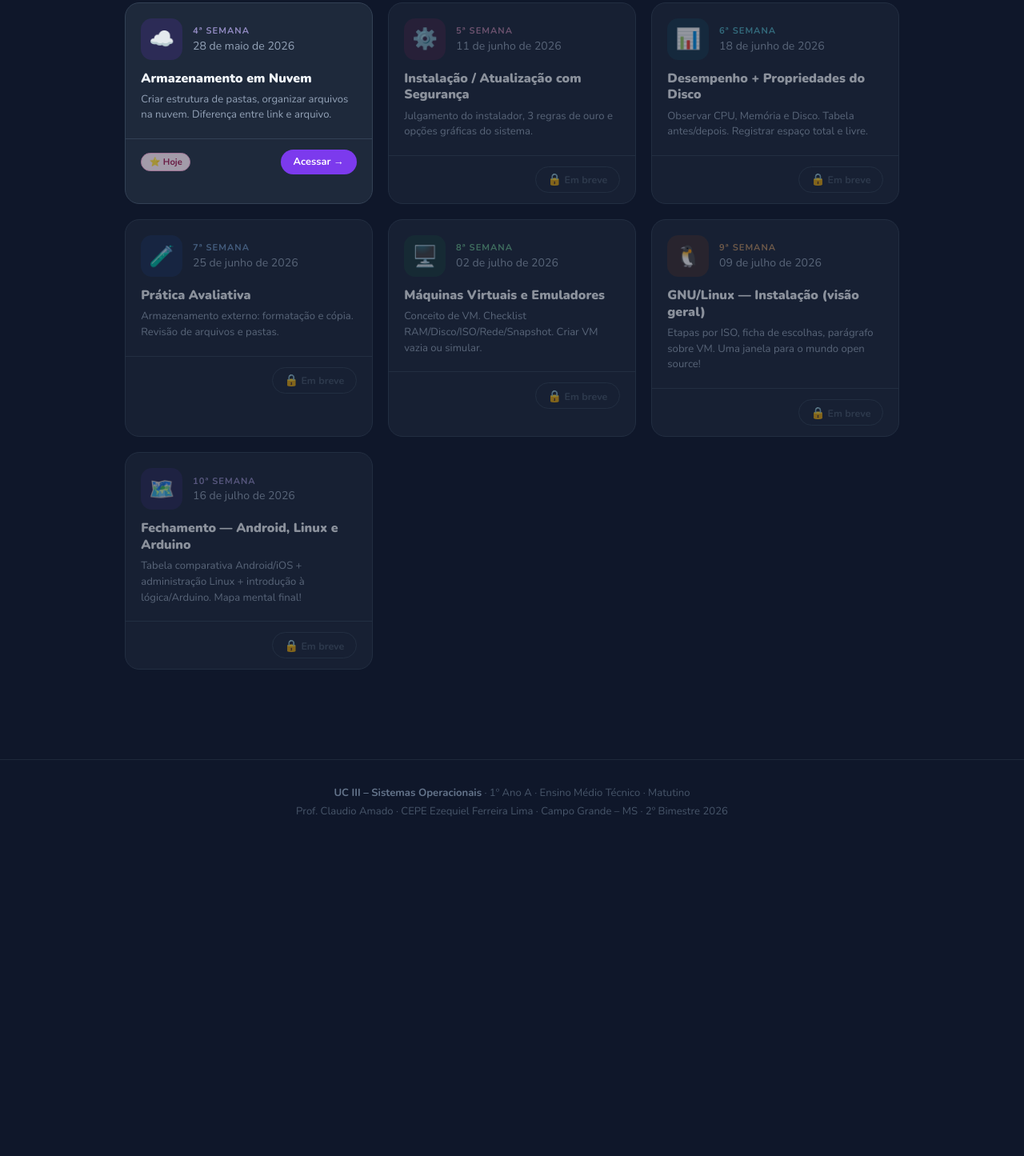
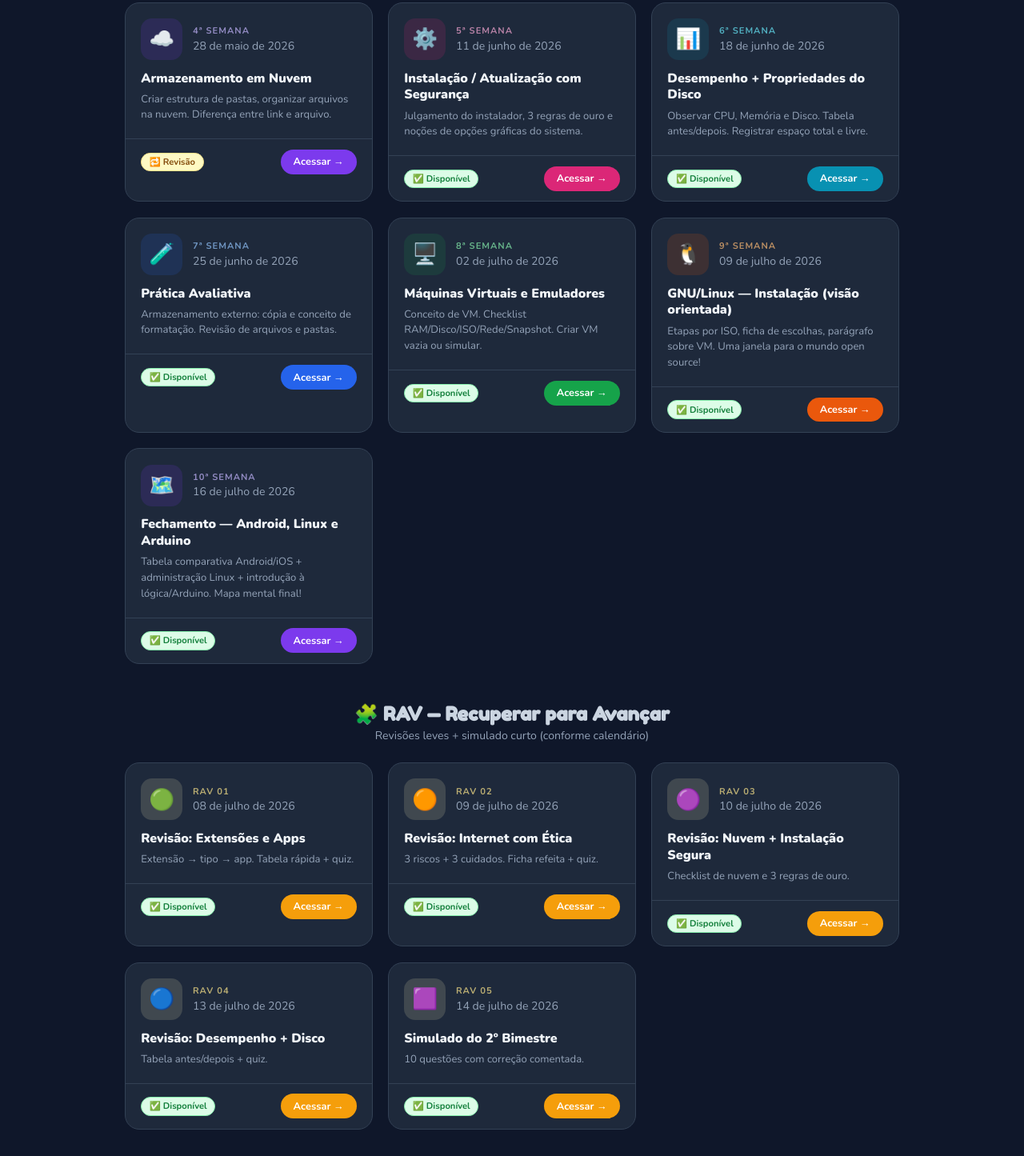
Before and after one commit to ccamado/sistemas_operacionais, a plain HTML site: page index.html in a window 1280 px wide. Shown: the part 775-2220 px from the top of the page at 80% size. Before the commit the page ends 1830 px from the top, so only its background shows below. Drawn offline with nearby package versions, Linux system fonts and the light colour scheme.

Commit message:
Update index.html with aulas 05-10 and RAV section

```diff
--- a/index.html
+++ b/index.html
@@ -251,21 +251,39 @@
 
     .s5 .card-icon { background: rgba(219,39,119,.15); }
     .s5 .card-meta .semana { color: #f9a8d4; }
+    .s5 .btn-aula { background: #db2777; color: white; }
+    .s5 .btn-aula:hover { background: #be185d; }
 
     .s6 .card-icon { background: rgba(8,145,178,.15); }
     .s6 .card-meta .semana { color: #67e8f9; }
+    .s6 .btn-aula { background: #0891b2; color: white; }
+    .s6 .btn-aula:hover { background: #0e7490; }
 
     .s7 .card-icon { background: rgba(37,99,235,.15); }
     .s7 .card-meta .semana { color: #93c5fd; }
+    .s7 .btn-aula { background: #2563eb; color: white; }
+    .s7 .btn-aula:hover { background: #1d4ed8; }
 
     .s8 .card-icon { background: rgba(22,163,74,.15); }
     .s8 .card-meta .semana { color: #86efac; }
+    .s8 .btn-aula { background: #16a34a; color: white; }
+    .s8 .btn-aula:hover { background: #15803d; }
 
     .s9 .card-icon { background: rgba(234,88,12,.15); }
     .s9 .card-meta .semana { color: #fdba74; }
+    .s9 .btn-aula { background: #ea580c; color: white; }
+    .s9 .btn-aula:hover { background: #c2410c; }
 
     .s10 .card-icon { background: rgba(124,58,237,.15); }
     .s10 .card-meta .semana { color: #c4b5fd; }
+    .s10 .btn-aula { background: #7c3aed; color: white; }
+    .s10 .btn-aula:hover { background: #6d28d9; }
+
+    /* RAV */
+    .rav .card-icon { background: rgba(254,249,195,.15); }
+    .rav .card-meta .semana { color: #fde68a; }
+    .rav .btn-aula { background: #f59e0b; color: white; }
+    .rav .btn-aula:hover { background: #d97706; }
 
     /* FOOTER */
     footer {
@@ -289,16 +307,16 @@
   <div class="progress-bar-wrap">
     <div class="progress-label">
       <span>📚 Progresso do bimestre</span>
-      <span>4 de 10 aulas</span>
+      <span>10 de 10 aulas</span>
     </div>
-    <div class="progress-bar"><div class="progress-fill"></div></div>
+    <div class="progress-bar"><div class="progress-fill" style="width:100%"></div></div>
   </div>
 </div>
 
 <main>
   <div class="secao-titulo">
     <h2>📅 Aulas do 2º Bimestre</h2>
-    <p>Clique em uma aula disponível para acessar o conteúdo, resumo e quiz</p>
+    <p>Clique em uma aula para acessar conteúdo, resumo e quiz</p>
   </div>
 
   <div class="grid">
@@ -374,13 +392,13 @@
         <p>Criar estrutura de pastas, organizar arquivos na nuvem. Diferença entre link e arquivo.</p>
       </div>
       <div class="card-footer">
-        <span class="tag-hoje">⭐ Hoje</span>
+        <span class="tag-revisao">🔁 Revisão</span>
         <a class="btn-aula" href="aula04.html">Acessar →</a>
       </div>
     </div>
 
-    <!-- AULA 5 EM BREVE -->
-    <div class="card s5 em-breve">
+    <!-- AULA 5 -->
+    <div class="card s5">
       <div class="card-top">
         <div class="card-icon">⚙️</div>
         <div class="card-meta">
@@ -390,15 +408,16 @@
       </div>
       <div class="card-body">
         <h3>Instalação / Atualização com Segurança</h3>
-        <p>Julgamento do instalador, 3 regras de ouro e opções gráficas do sistema.</p>
+        <p>Julgamento do instalador, 3 regras de ouro e noções de opções gráficas do sistema.</p>
       </div>
       <div class="card-footer">
-        <span class="btn-breve"><span class="lock-icon">🔒</span>Em breve</span>
+        <span class="tag-nova">✅ Disponível</span>
+        <a class="btn-aula" href="aula05.html">Acessar →</a>
       </div>
     </div>
 
-    <!-- AULA 6 EM BREVE -->
-    <div class="card s6 em-breve">
+    <!-- AULA 6 -->
+    <div class="card s6">
       <div class="card-top">
         <div class="card-icon">📊</div>
         <div class="card-meta">
@@ -411,12 +430,13 @@
         <p>Observar CPU, Memória e Disco. Tabela antes/depois. Registrar espaço total e livre.</p>
       </div>
       <div class="card-footer">
-        <span class="btn-breve"><span class="lock-icon">🔒</span>Em breve</span>
+        <span class="tag-nova">✅ Disponível</span>
+        <a class="btn-aula" href="aula06.html">Acessar →</a>
       </div>
     </div>
 
-    <!-- AULA 7 EM BREVE -->
-    <div class="card s7 em-breve">
+    <!-- AULA 7 -->
+    <div class="card s7">
       <div class="card-top">
         <div class="card-icon">🧪</div>
         <div class="card-meta">
@@ -426,15 +446,16 @@
       </div>
       <div class="card-body">
         <h3>Prática Avaliativa</h3>
-        <p>Armazenamento externo: formatação e cópia. Revisão de arquivos e pastas.</p>
+        <p>Armazenamento externo: cópia e conceito de formatação. Revisão de arquivos e pastas.</p>
       </div>
       <div class="card-footer">
-        <span class="btn-breve"><span class="lock-icon">🔒</span>Em breve</span>
+        <span class="tag-nova">✅ Disponível</span>
+        <a class="btn-aula" href="aula07.html">Acessar →</a>
       </div>
     </div>
 
-    <!-- AULA 8 EM BREVE -->
-    <div class="card s8 em-breve">
+    <!-- AULA 8 -->
+    <div class="card s8">
       <div class="card-top">
         <div class="card-icon">🖥️</div>
         <div class="card-meta">
@@ -447,12 +468,13 @@
         <p>Conceito de VM. Checklist RAM/Disco/ISO/Rede/Snapshot. Criar VM vazia ou simular.</p>
       </div>
       <div class="card-footer">
-        <span class="btn-breve"><span class="lock-icon">🔒</span>Em breve</span>
+        <span class="tag-nova">✅ Disponível</span>
+        <a class="btn-aula" href="aula08.html">Acessar →</a>
       </div>
     </div>
 
-    <!-- AULA 9 EM BREVE -->
-    <div class="card s9 em-breve">
+    <!-- AULA 9 -->
+    <div class="card s9">
       <div class="card-top">
         <div class="card-icon">🐧</div>
         <div class="card-meta">
@@ -461,16 +483,17 @@
         </div>
       </div>
       <div class="card-body">
-        <h3>GNU/Linux — Instalação (visão geral)</h3>
+        <h3>GNU/Linux — Instalação (visão orientada)</h3>
         <p>Etapas por ISO, ficha de escolhas, parágrafo sobre VM. Uma janela para o mundo open source!</p>
       </div>
       <div class="card-footer">
-        <span class="btn-breve"><span class="lock-icon">🔒</span>Em breve</span>
+        <span class="tag-nova">✅ Disponível</span>
+        <a class="btn-aula" href="aula09.html">Acessar →</a>
       </div>
     </div>
 
-    <!-- AULA 10 EM BREVE -->
-    <div class="card s10 em-breve">
+    <!-- AULA 10 -->
+    <div class="card s10">
       <div class="card-top">
         <div class="card-icon">🗺️</div>
         <div class="card-meta">
@@ -483,8 +506,48 @@
         <p>Tabela comparativa Android/iOS + administração Linux + introdução à lógica/Arduino. Mapa mental final!</p>
       </div>
       <div class="card-footer">
-        <span class="btn-breve"><span class="lock-icon">🔒</span>Em breve</span>
+        <span class="tag-nova">✅ Disponível</span>
+        <a class="btn-aula" href="aula10.html">Acessar →</a>
       </div>
+    </div>
+
+  </div>
+
+  <div class="secao-titulo">
+    <h2>🧩 RAV — Recuperar para Avançar</h2>
+    <p>Revisões leves + simulado curto (conforme calendário)</p>
+  </div>
+
+  <div class="grid">
+
+    <div class="card rav">
+      <div class="card-top"><div class="card-icon">🟢</div><div class="card-meta"><div class="semana">RAV 01</div><div class="data">08 de julho de 2026</div></div></div>
+      <div class="card-body"><h3>Revisão: Extensões e Apps</h3><p>Extensão → tipo → app. Tabela rápida + quiz.</p></div>
+      <div class="card-footer"><span class="tag-nova">✅ Disponível</span><a class="btn-aula" href="rav01.html">Acessar →</a></div>
+    </div>
+
+    <div class="card rav">
+      <div class="card-top"><div class="card-icon">🟠</div><div class="card-meta"><div class="semana">RAV 02</div><div class="data">09 de julho de 2026</div></div></div>
+      <div class="card-body"><h3>Revisão: Internet com Ética</h3><p>3 riscos + 3 cuidados. Ficha refeita + quiz.</p></div>
+      <div class="card-footer"><span class="tag-nova">✅ Disponível</span><a class="btn-aula" href="rav02.html">Acessar →</a></div>
+    </div>
+
+    <div class="card rav">
+      <div class="card-top"><div class="card-icon">🟣</div><div class="card-meta"><div class="semana">RAV 03</div><div class="data">10 de julho de 2026</div></div></div>
+      <div class="card-body"><h3>Revisão: Nuvem + Instalação Segura</h3><p>Checklist de nuvem e 3 regras de ouro.</p></div>
+      <div class="card-footer"><span class="tag-nova">✅ Disponível</span><a class="btn-aula" href="rav03.html">Acessar →</a></div>
+    </div>
+
+    <div class="card rav">
+      <div class="card-top"><div class="card-icon">🔵</div><div class="card-meta"><div class="semana">RAV 04</div><div class="data">13 de julho de 2026</div></div></div>
+      <div class="card-body"><h3>Revisão: Desempenho + Disco</h3><p>Tabela antes/depois + quiz.</p></div>
+      <div class="card-footer"><span class="tag-nova">✅ Disponível</span><a class="btn-aula" href="rav04.html">Acessar →</a></div>
+    </div>
+
+    <div class="card rav">
+      <div class="card-top"><div class="card-icon">🟪</div><div class="card-meta"><div class="semana">RAV 05</div><div class="data">14 de julho de 2026</div></div></div>
+      <div class="card-body"><h3>Simulado do 2º Bimestre</h3><p>10 questões com correção comentada.</p></div>
+      <div class="card-footer"><span class="tag-nova">✅ Disponível</span><a class="btn-aula" href="rav05.html">Acessar →</a></div>
     </div>
 
   </div>
```
